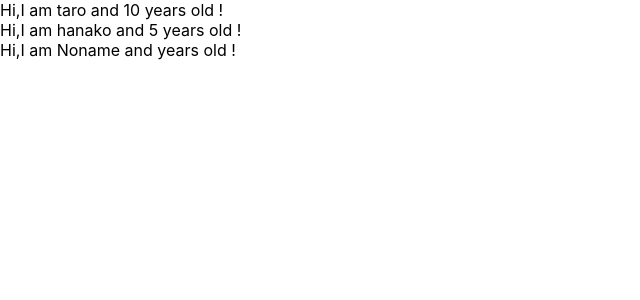
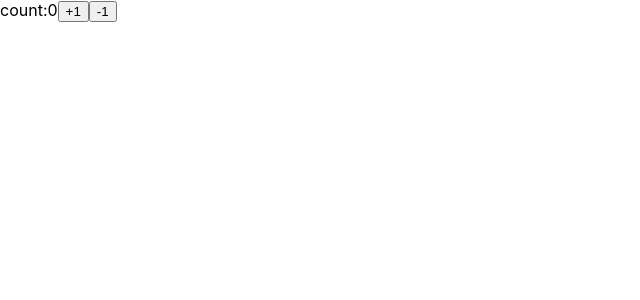
Before and after one commit to wdaitiw/udemy-react-redux-crud-appilication, a React (Create React App) app: page / in a window 1280 px wide. Shown: the top 300 px of the page, without its empty margins (0-640 px from the left). Built offline with nearby package versions, Linux system fonts and the light colour scheme.

Commit message:
learn state and setstate

```diff
--- a/src/App.js
+++ b/src/App.js
@@ -1,49 +1,49 @@
-import React from 'react';
+import React, { Component } from 'react';
 import PropsTypes from 'prop-types';
 
-// function App() {
-//   const dom = "Yo"
-//   return (
-//     <React.Fragment>
-//       <div>
-//         <label htmlFor="bar">bar</label>
-//         <input type="text" onChange={() => { console.log("daichi") }}></input>
-//       </div>
-
-//     </React.Fragment >
-//   );
-// }
 
 const App = () => {
-
-  const profiles = [
-    { name: "taro", age: 10 },
-    { name: "hanako", age: 5 },
-    { name: "Noname" }
-  ]
   return (
     <div>
-      {
-        profiles.map((profiles, index) => {
-          return <User name={profiles.name} age={profiles.age} key={index} />
-        })
-      }
+      <Counter />
     </div>
   )
 }
 
-const User = (props) => {
-  return (
-    <div>
-      Hi,I am {props.name} and {props.age} years old !
-    </div>
-  )
-}
+class Counter extends Component {
+  constructor(props) {
+    super(props)
+    console.log(this.state)
+    this.state = { count: 0 }
+  }
 
-//propsの型を設定。
-User.PropsTypes = {
-  name: PropsTypes.string,
-  age: PropsTypes.number.isRequired//必ずageが設定されていないとだめ
+  handlePlusButton = () => {
+    console.log("handlePlusButton")
+    console.log(this.state.count)
+    this.setState(
+      { count: this.state.count + 1 }
+    )
+  }
+
+  handleMinusButton = () => {
+    console.log(this.state.count)
+    this.setState(
+      { count: this.state.count - 1 }
+    )
+  }
+
+  render() {
+    console.log("render")
+    return (
+      <React.Fragment>
+        <div>
+          count:{this.state.count}
+          <button onClick={this.handlePlusButton}>+1</button>
+          <button onClick={this.handleMinusButton}>-1</button>
+        </div>
+      </React.Fragment>
+    )
+  }
 }
 
 export default App;
```
